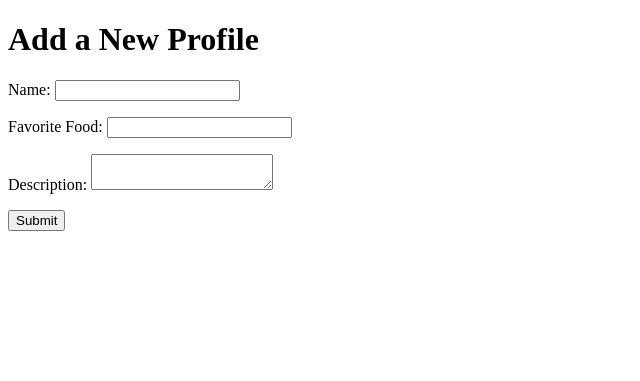
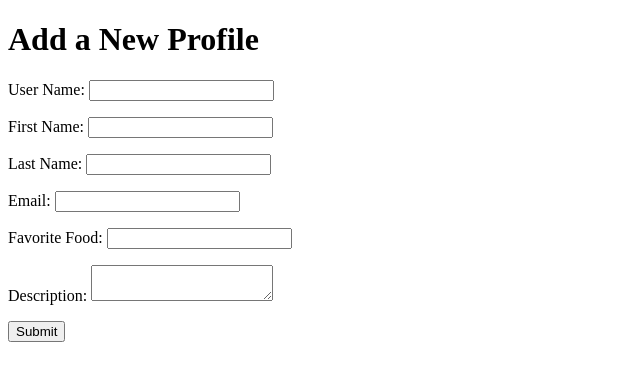
Before and after one commit to serashioda/Gist, a Python web app: template gist_app/gist_app/templates/add.jinja2 in a window 1280 px wide. Shown: the part 52-433 px from the top of the page, without its empty margins (0-640 px from the left). Run offline with Jinja, Linux system fonts and the light colour scheme; the template is opened without the code that fills it, so the values that code supplies are empty; some libraries are stand-ins or nearby versions.

Commit message:
added first, last name and email

```diff
--- a/gist_app/gist_app/models/mymodel.py
+++ b/gist_app/gist_app/models/mymodel.py
@@ -15,7 +15,10 @@ class Profile(Base):
 
     __tablename__ = 'models'
     id = Column(Integer, primary_key=True)
-    name = Column(Unicode)
+    user_name = Column(Unicode)
+    f_name = Column(Unicode)
+    l_name = Column(Unicode)
+    email = Column(Unicode)
     favorite_food = Column(Unicode)
     date = Column(Date)
     description = Column(Unicode)
--- a/gist_app/gist_app/scripts/initializedb.py
+++ b/gist_app/gist_app/scripts/initializedb.py
@@ -46,7 +46,10 @@ def main(argv=sys.argv):
     fake = faker.Faker()
 
     profile = [Profile(
-        name=fake.name(),
+        user_name=fake.name(),
+        f_name=fake.first_name(),
+        l_name=fake.last_name(),
+        email=fake.email(),
         favorite_food=fake.food(),
         date=fake.date_object(),
         description=fake.text(100),
--- a/gist_app/gist_app/static/app.js
+++ b/gist_app/gist_app/static/app.js
@@ -5,7 +5,10 @@ $(document).ready(function(){
         $.ajax({
             url: 'delete/' + $(this).attr("data"),
             data: {
-                "name": "some name",
+                "user_name": "some name",
+                "f_name": "some name",
+                "l_name": "some name",
+                "email": "email",
                 "favorite_food": "some food"
             }
             success: function(){
--- a/gist_app/gist_app/templates/add.jinja2
+++ b/gist_app/gist_app/templates/add.jinja2
@@ -7,8 +7,20 @@
 <form method="POST">
     <input type="hidden" name="csrf_token" value="{{ request.session.get_csrf_token() }}">
     <p>
-        <label for="item">Name: </label>
-        <input type="text" name="name" />
+        <label for="item">User Name: </label>
+        <input type="text" name="user_name" />
+    </p>
+    <p>
+        <label for="item">First Name: </label>
+        <input type="text" name="f_name" />
+    </p>
+    <p>
+        <label for="item">Last Name: </label>
+        <input type="text" name="l_name" />
+    </p>
+    <p>
+        <label for="item">Email: </label>
+        <input type="text" name="email" />
     </p>
     <p>
         <label for="amount">Favorite Food: </label>
--- a/gist_app/gist_app/templates/list.jinja2
+++ b/gist_app/gist_app/templates/list.jinja2
@@ -21,7 +21,10 @@
 <tr>
     <td>{{ profile.date.strftime("%b %d, %Y") }}</td>
     <td align="right">${{ "%0.2f" | format(profile.name) }}</td>
-    <td>{{ profile.name }}</td>
+    <td>{{ profile.user_name }}</td>
+    <td>{{ profile.f_name }}</td>
+    <td>{{ profile.l_name }}</td>
+    <td>{{ profile.email }}</td>
     <td>{{ profile.favorite_food }}</td>
     <td align="center"><a href="{{ request.route_url('edit', id=profile.id) }}"><i class="fa fa-pencil" aria-hidden="true"></i></a></td>
     <td align="center"><a href="#" class="delete" data="{{ profile.id }}"><i class="fa fa-times" aria-hidden="true"></i></a></td>
```
Also changed, not shown: gist_app/gist_app/templates/detail.jinja2 (+11 -2 lines), gist_app/gist_app/templates/edit.jinja2 (+14 -2 lines).
